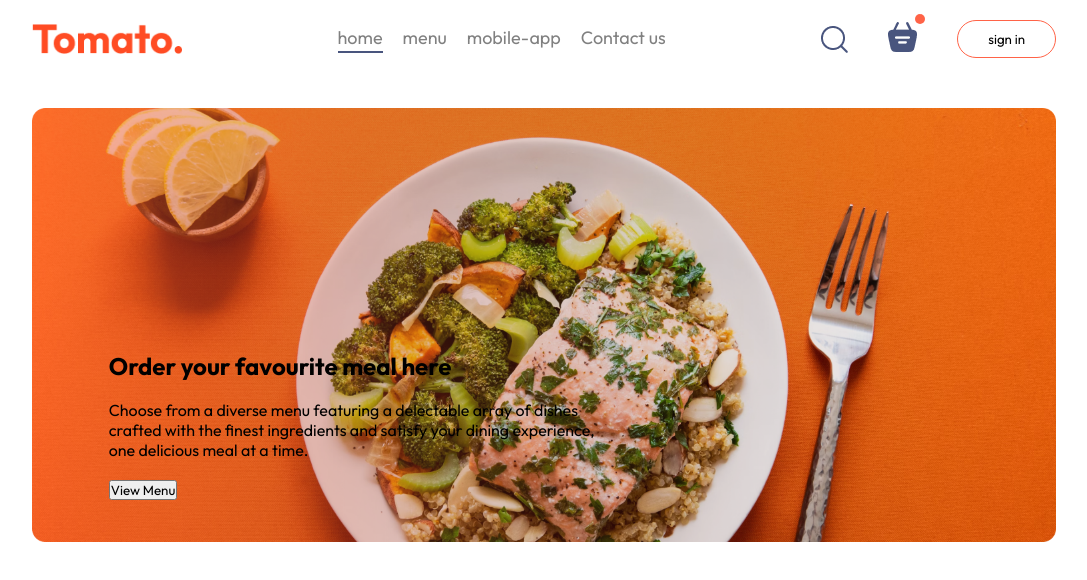
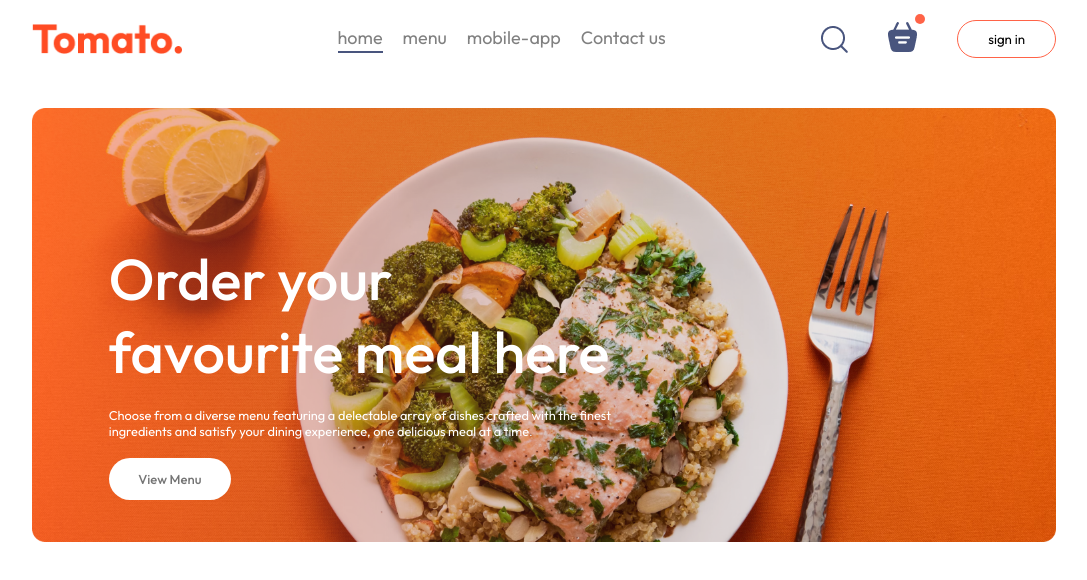
Before and after one commit to Kanishka2301/NiggsFood, a React (Vite) app: page / in a window 1280 px wide. Shown: the top 580 px of the page, without its empty margins (96-1183 px from the left). Built offline with nearby package versions, Linux system fonts and the light colour scheme.

Commit message:
initial commit

```diff
--- a/src/components/Header/Header.css
+++ b/src/components/Header/Header.css
@@ -15,4 +15,26 @@
   max-width: 50%;
   bottom: 10%;
   left: 6vw;
+  animation: fadeIn 3s;
 }
+
+.header-contents h2 {
+  font-weight: 500;
+  color: white;
+  font-size: max(4.5vw, 22px);
+}
+
+.header-contents p {
+  color: white;
+  font-size: 1vw;
+}
+
+.header-contents button {
+  border: none;
+  color: #747474;
+  font-weight: 500;
+  padding: 1vw 2.3vw;
+  background-color: white;
+  font-size: max(1vw, 13px);
+  border-radius: 50px;
+}
--- a/src/index.css
+++ b/src/index.css
@@ -16,3 +16,12 @@
   width: 80%;
   margin: auto;
 }
+
+@keyframes fadeIn {
+  0% {
+    opacity: 0;
+  }
+  100% {
+    opacity: 1;
+  }
+}
```
